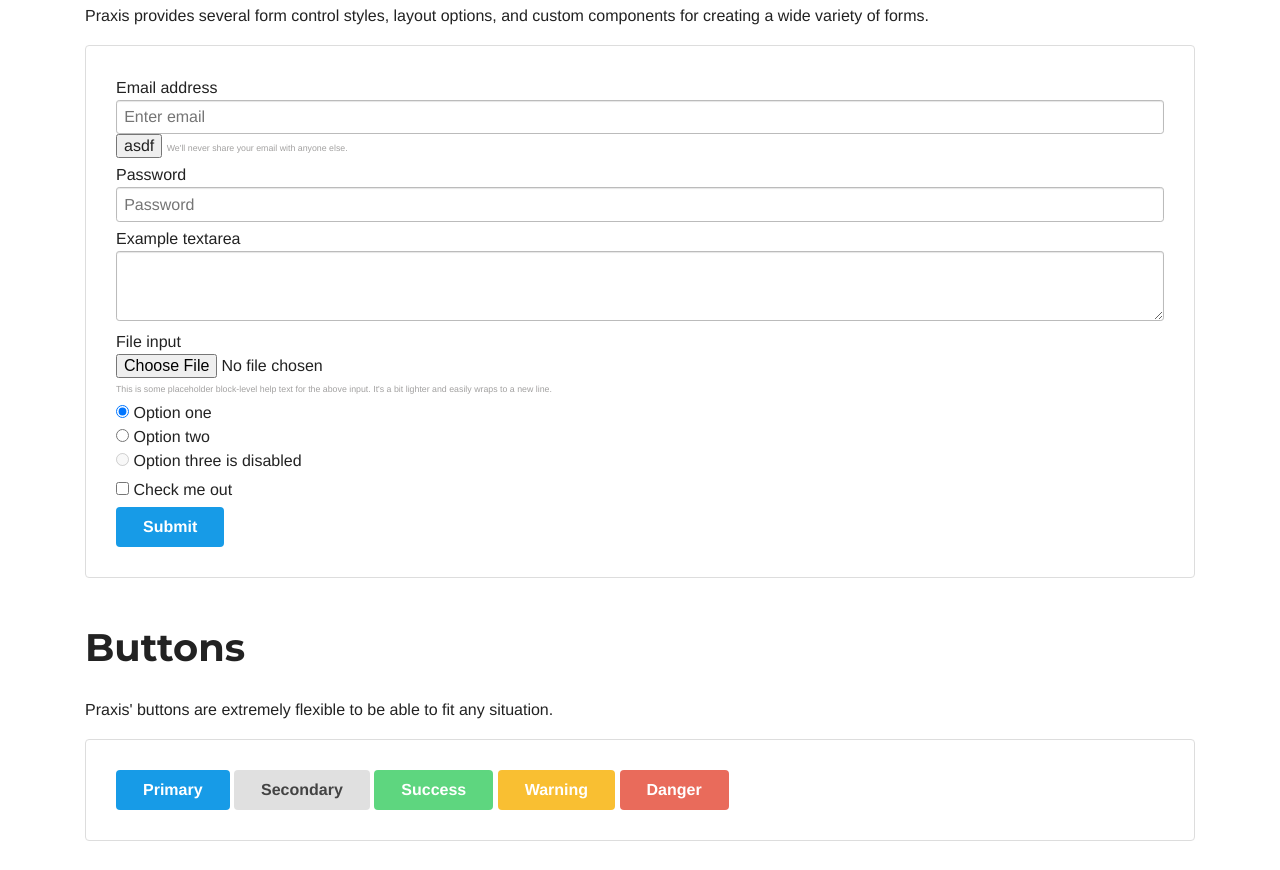
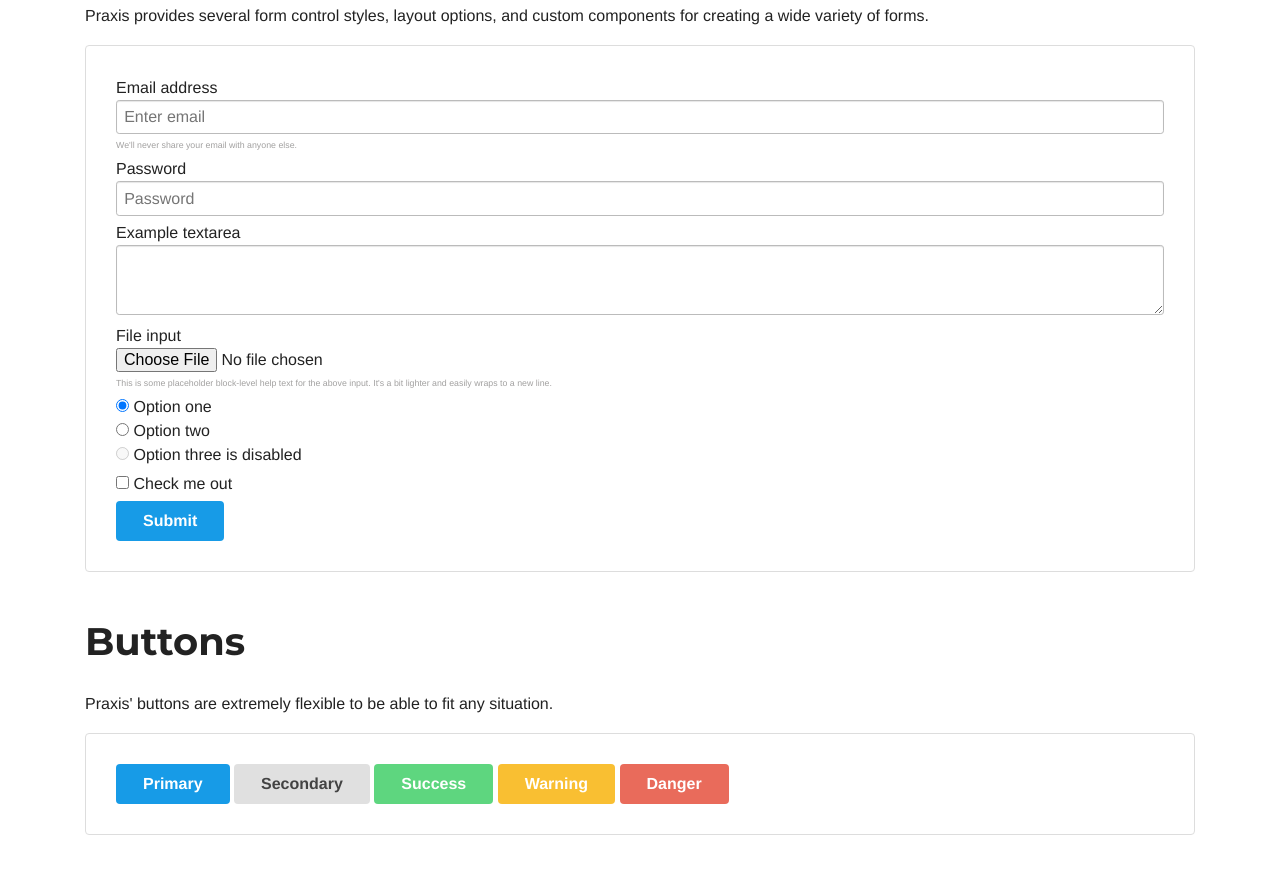
Before and after one commit to alejandroiglesias/praxis, a website: page docs/index.html in a window 1280 px wide. Shown: the part 5368-6238 px from the top of the page. Drawn offline with Linux system fonts and the light colour scheme.

Commit message:
Add title to docs and remove invalid element

```diff
--- a/docs/index.html
+++ b/docs/index.html
@@ -3,7 +3,7 @@
     <head>
         <meta charset="utf-8">
         <meta http-equiv="x-ua-compatible" content="ie=edge">
-        <title></title>
+        <title>Praxis &middot; A modern responsive front-end framework built with Stylus</title>
         <meta name="description" content="">
         <meta name="viewport" content="width=device-width, initial-scale=1">
 
@@ -247,7 +247,7 @@
                         <div class="docs-example">
                             <div class="form-field">
                                 <label for="exampleInputEmail">Email address</label>
-                                <input type="email" id="exampleInputEmail" placeholder="Enter email"><button>asdf</button></input>
+                                <input type="email" id="exampleInputEmail" placeholder="Enter email">
                                 <small class="text-muted">We'll never share your email with anyone else.</small>
                             </div>
 
```
